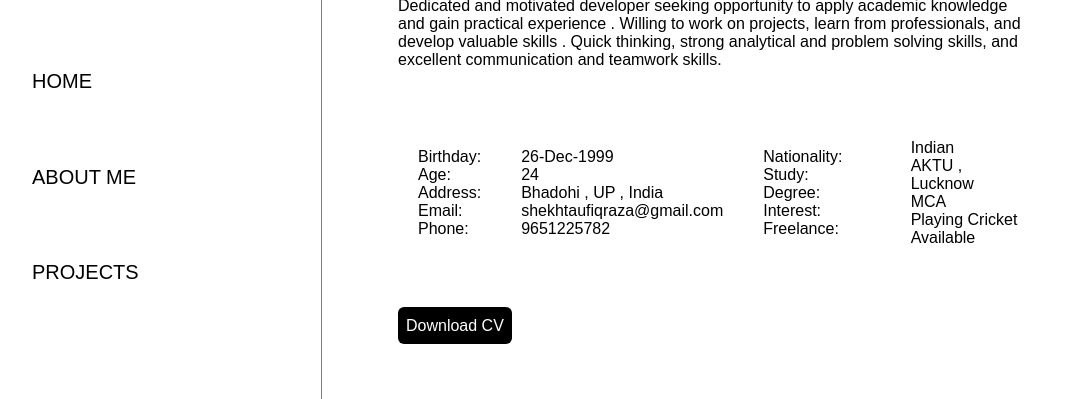
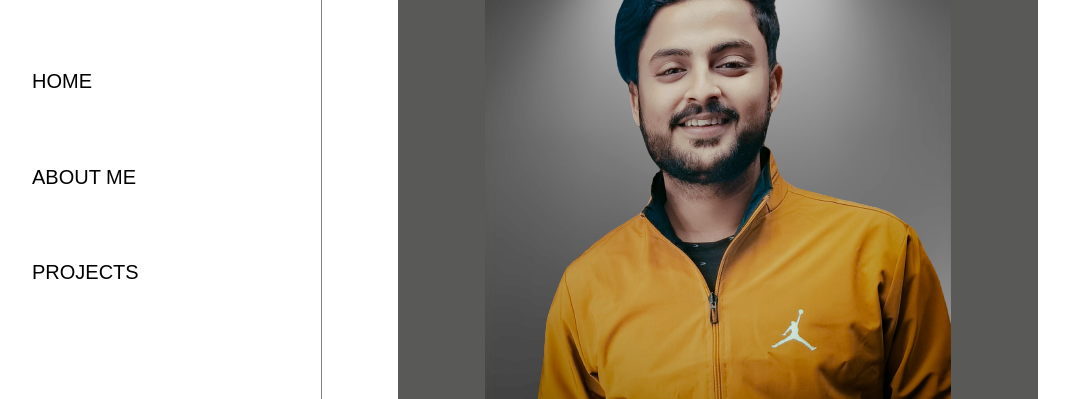
Before and after one commit to Taufiqraza/Taufiq_Portfolio, a plain HTML site: page about.html in a window 1280 px wide. Shown: the part 273-672 px from the top of the page, without its empty margins (52-1121 px from the left). Drawn offline with Linux system fonts and the light colour scheme.

Commit message:
Update about.html

```diff
--- a/about.html
+++ b/about.html
@@ -57,7 +57,7 @@
   <div class="about_me">
     <div class="about">
       <h1 class="about_heading head_font">About me</h1>
-      <div class="dev_img"><img src="./images/Taufiqpic.png" alt="dev_img"></div>
+      <div class="dev_img"><img src="Taufiqpic.png" alt="dev_img"></div>
       <h1 class="dev_name head_font">Shekh Taufiq Raza</h1>
       <p class="dev_rol contents">Web developer</p>
       <p class="dev_des contents">
```
